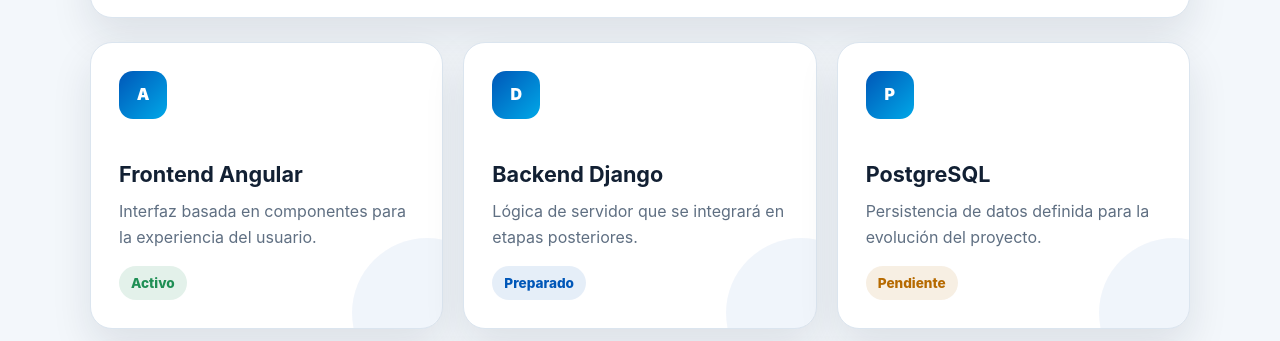
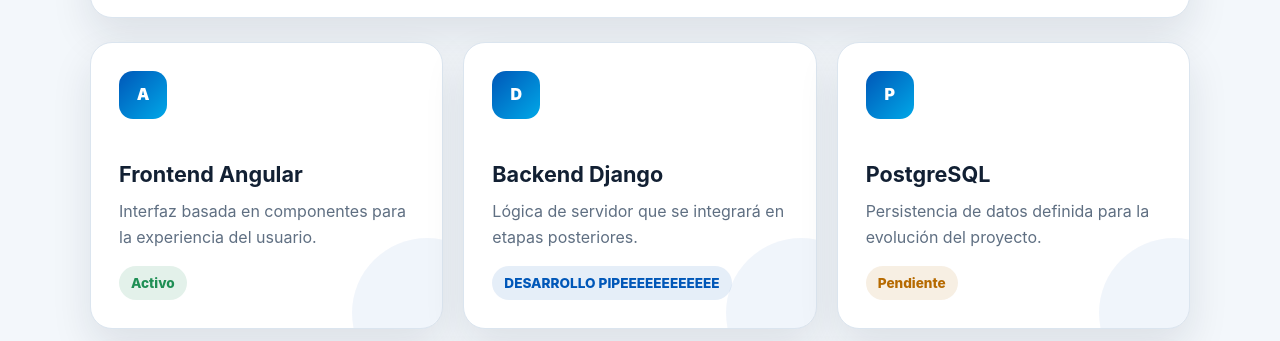
Before and after one commit to XrStarTea/panel-fullstack-demo, a plain HTML site: page index.html in a window 1280 px wide. Shown: the part 611-952 px from the top of the page. Drawn offline with Linux system fonts and the light colour scheme.

Commit message:
Actualiza estado de la tarjeta Backend

```diff
--- a/index.html
+++ b/index.html
@@ -43,7 +43,7 @@
         <div class="card__icon" aria-hidden="true">D</div>
         <h3>Backend Django</h3>
         <p>Lógica de servidor que se integrará en etapas posteriores.</p>
-        <span class="status status--ready">Preparado</span>
+        <span class="status status--ready">DESARROLLO PIPEEEEEEEEEEEE</span>
       </article>
 
       <article class="card">
```
